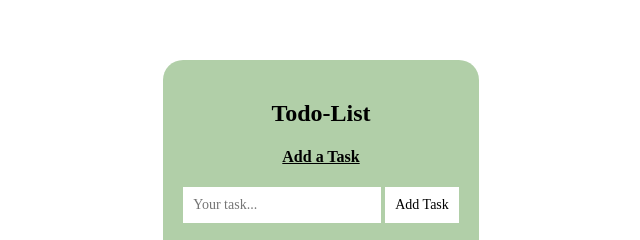
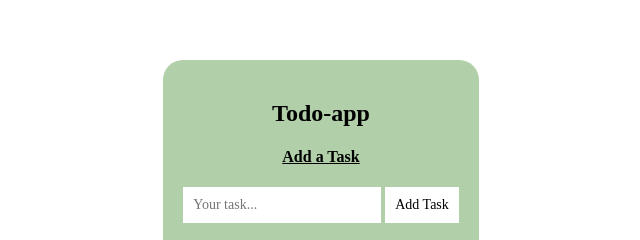
Before and after one commit to bergeper/Todo, a website built with Parcel: page src/index.html in a window 1280 px wide. Shown: the part 195-435 px from the top of the page, 319-959 px from the left. Built offline with nearby package versions, Linux system fonts and the light colour scheme; a web font is replaced by a local one.

Commit message:
Added a Title

```diff
--- a/src/index.html
+++ b/src/index.html
@@ -20,7 +20,7 @@
     <main class="wrapper">
       <div class="container">
         <section class="content">
-          <h2>Todo-List</h2>
+          <h2>Todo-app</h2>
           <article class="header">
             <form>
               <h4 class="header__heading">Add a Task</h4>
```
